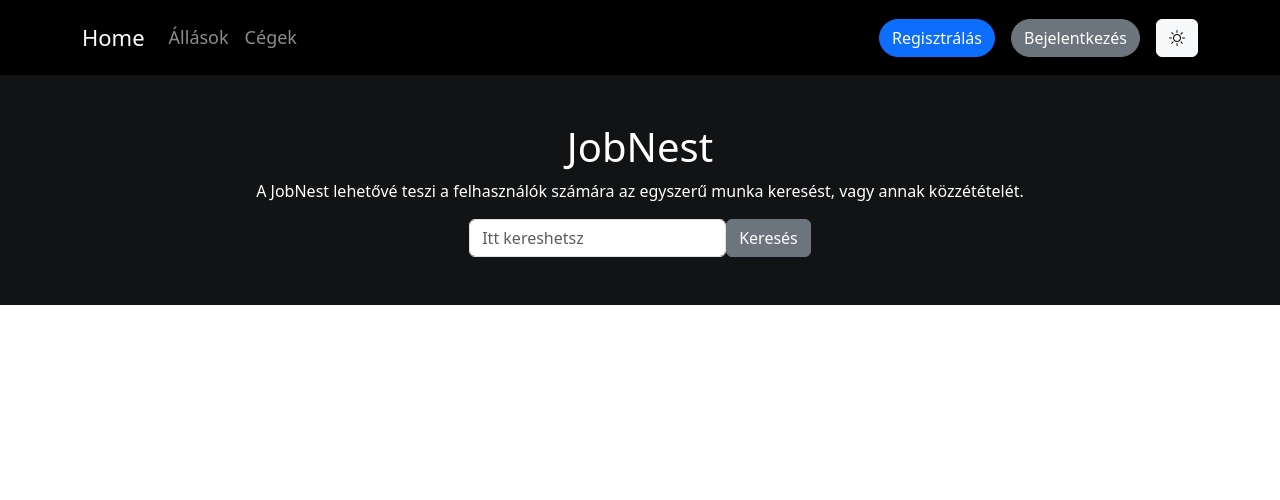
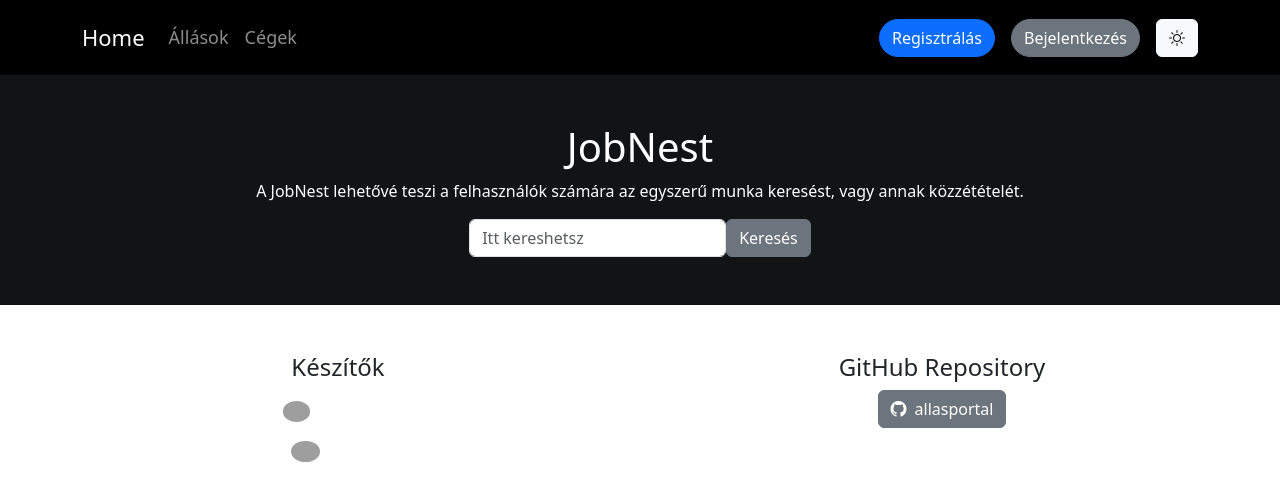
Before and after one commit to tamasboka/allasportal, a Vue app in the folder frontend/: page / in a window 1280 px wide. Shown: the top 500 px of the page. Built offline with nearby package versions, Linux system fonts and the light colour scheme; grey boxes are pictures that could not be loaded.

Commit message:
feat: added footer to AppLayout

```diff
--- a/frontend/src/layouts/AppLayout.vue
+++ b/frontend/src/layouts/AppLayout.vue
@@ -1,9 +1,10 @@
 <script>
 import Navbar from "@/components/Navbar.vue";
+import Footer from "@/components/Footer.vue";
 
 export default {
   name: "AppLayout",
-  components: {Navbar}
+  components: {Footer, Navbar}
 }
 </script>
 
@@ -12,7 +13,7 @@
   <main>
     <RouterView/>
   </main>
-
+  <Footer/>
 </template>
 
 <style scoped>
```
